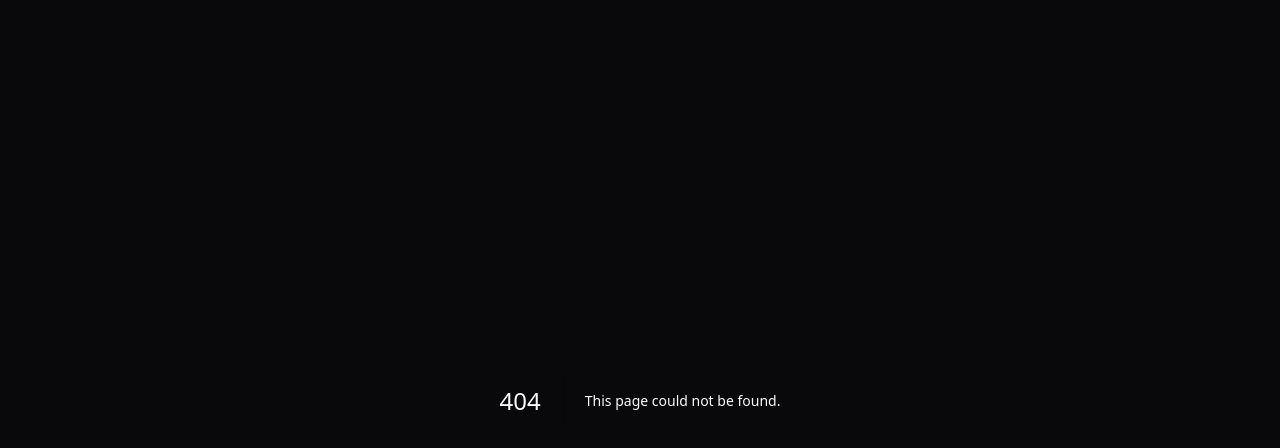
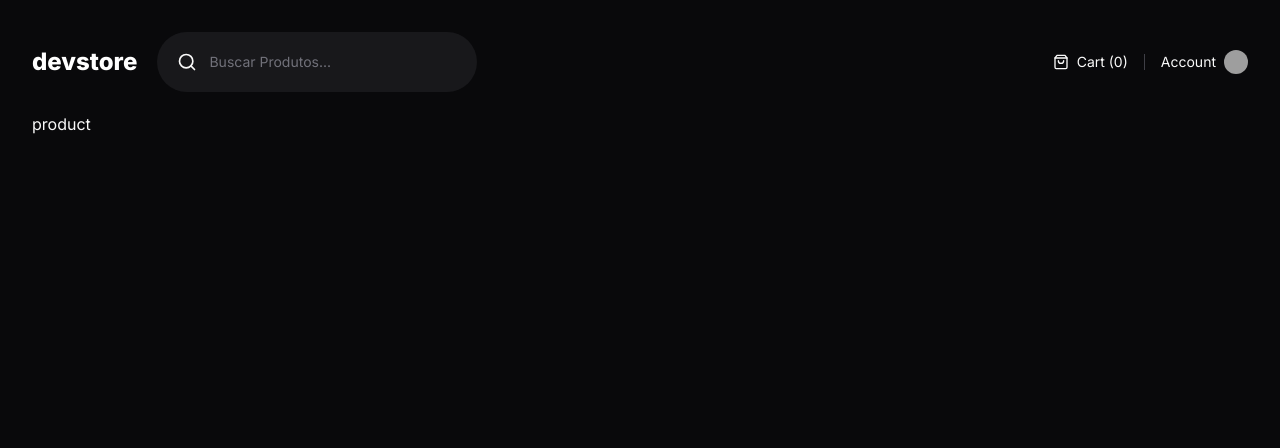
Before and after one commit to paulorfsantos17/devstore, a Next.js app: page /product/camiseta-dowhile-2022 in a window 1280 px wide. Before the commit this address had no page. Shown: the top 448 px of the page. Built offline with nearby package versions, Linux system fonts and the light colour scheme; grey boxes are pictures that could not be loaded.

Commit message:
feat: add page product

```diff
--- /dev/null
+++ b/src/app/(store)/product/[slug]/page.tsx
@@ -0,0 +1,5 @@
+import React from 'react'
+
+export default function Product() {
+  return <div>product</div>
+}
```
